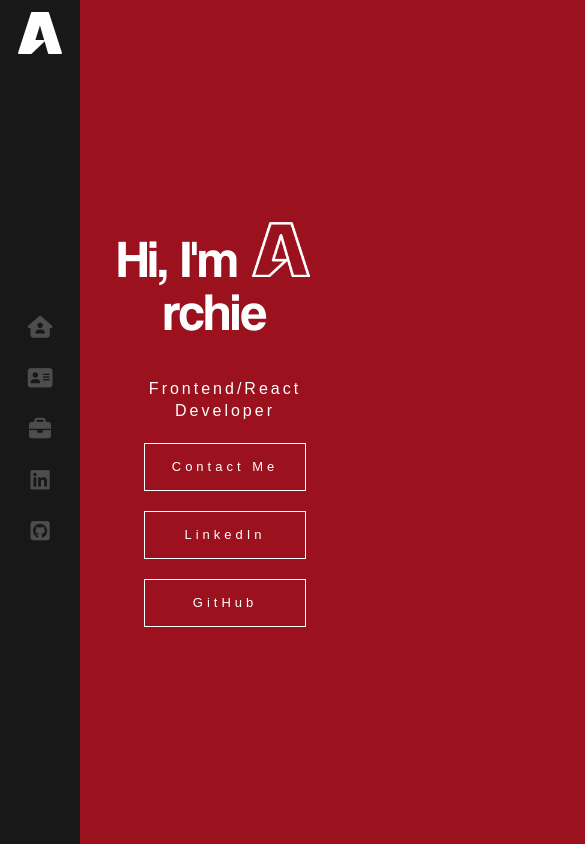
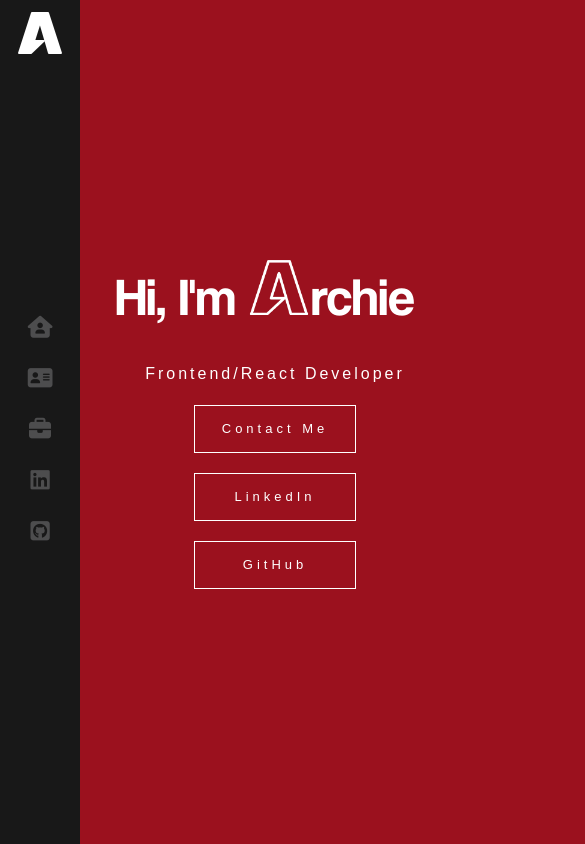
Before and after one commit to ag2332/Portfolio, a React (Create React App) app: page / in a window 390 px wide. Shown: the top 844 px of the page, 585 px wide, since content can reach past the window. Built offline with nearby package versions, Linux system fonts and the light colour scheme.

Commit message:
media query change mobile

```diff
--- a/src/App.scss
+++ b/src/App.scss
@@ -43,6 +43,8 @@
 .page {
   width: 100%;
   height: 100%;
+  max-height: 100vh;
+  max-width: 100vw;
   position: absolute;
   scroll-snap-align: center;
 }
@@ -281,7 +283,9 @@
 }
 
 @media screen and (max-width: 1200px) {
-  .tags, h1::before, h1::after {
+  .tags,
+  h1::before,
+  h1::after {
     display: none;
     opacity: 0;
   }
@@ -309,11 +313,11 @@
     display: 0;
   }
 
-  .logo-img {
+  .logo-img, .grid-img {
     opacity: 0;
   }
 
-  .logo-container svg {
+  .logo-container, .img-container, .portfolio-container {
     position: absolute;
     top: auto;
     right: auto;
@@ -323,23 +327,18 @@
   }
 
   .grid2 {
-    grid-template-columns: 1fr; /* Only one column now */
+    grid-template-columns: 1fr;
   }
 
-  .container .portfolio-page {
+  .home-text, .about-header-text {
     grid-column: span 2;
-    display: flex;
+    width: 100%;
     justify-content: center;
     align-items: center;
     text-align: center;
+    position: absolute;
   }
 
-  .home-text {
-    align-items: center;
-    justify-content: center;
-    text-align: center;
-    align-content: center;
-  }
 }
 
 /* Home Logo section */
@@ -562,52 +561,6 @@
   width: 35vw;
 }
 
-.nav-bar {
-  background: #181818;
-  width: $sidebar-width; /* Assuming $sidebar-width is a variable, you can replace this with the actual width value like '250px' */
-  height: 100%;
-  position: fixed;
-  top: 0;
-  z-index: 3;
-  min-height: 500px;
-
-  .nav-logo {
-    display: block;
-    padding: 8px 0;
-    text-align: center;
-
-    .sidebar img {
-      display: block;
-      margin: 8px auto;
-      width: 24px;
-      height: auto;
-    }
-  }
-
-  nav {
-    display: block;
-    text-align: center;
-    position: absolute;
-    height: 210px;
-    top: 50%;
-    margin-top: -120px;
-    width: 100%;
-
-    a {
-      font-size: 22px;
-      color: #4d4d4e;
-      display: block;
-      line-height: 51px;
-      height: 51px;
-      position: relative;
-      text-decoration: none;
-    }
-  }
-
-  @media screen and (max-width: 1200px) {
-    nav {
-      display: flex;
-      flex-direction: column;
-    }
-  }
+/* Sidebar media queries */
+@media (max-width: 1200px) {
 }
```
